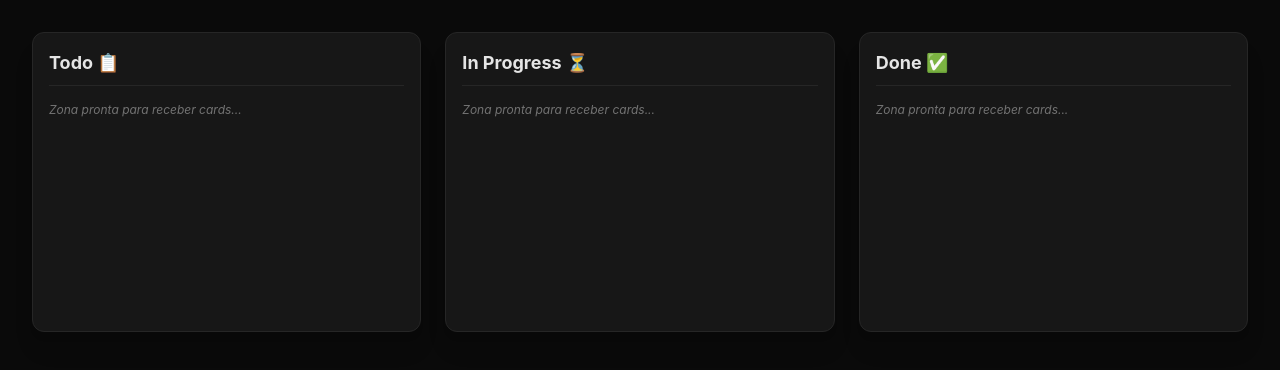
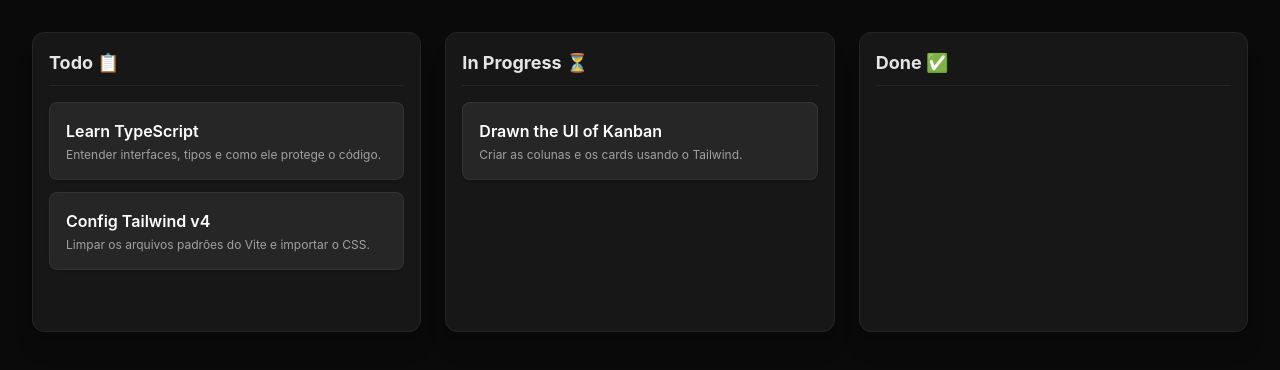
Before and after one commit to daniel27072007/reactive-kanban-board, a React (Vite) app in the folder reactive-kanban/: page / in a window 1280 px wide. Shown: the top 370 px of the page. Built offline with nearby package versions, Linux system fonts and the light colour scheme.

Commit message:
kanban without dynamic-colunm-change

```diff
--- a/reactive-kanban/src/App.tsx
+++ b/reactive-kanban/src/App.tsx
@@ -1,5 +1,5 @@
 import { useState } from "react"
-import { DragDropContext, Droppable } from "@hello-pangea/dnd"
+import { DragDropContext, Draggable, Droppable } from "@hello-pangea/dnd"
 import { data } from './mockData.ts'
 import type { StateKanban } from "./types.ts"
 import type { DropResult } from "@hello-pangea/dnd"
@@ -15,35 +15,39 @@ function App() {
   return (
     <DragDropContext onDragEnd={whenDragging}>
       <div className="min-h-screen bg-neutral-950 text-neutral-100 p-8">
-
-        {/* Grid para alinhar as 3 columns lado a lado */}
         <div className="grid grid-cols-1 md:grid-cols-3 gap-6 max-w-7xl mx-auto items-start">
-
           {arrayColumn.map((column) => (
-
             // 1. O BALDE (ZONA ONDE SOLTA): Criamos um Droppable para cada column do array
             <Droppable key={column.id} droppableId={column.id}>
               {(provided) => (
-
-                // 2. A NOSSA DIV REAL DA column: Ela precisa receber as conexões da biblioteca
                 <div ref={provided.innerRef} {...provided.droppableProps} className="bg-neutral-900 rounded-xl p-4 border border-neutral-800 shadow-xl min-h-[300px]">
-                  {/* Título da column */}
                   <h2 className="font-bold text-lg text-neutral-200 mb-4 pb-2 border-b border-neutral-800">
                     {column.title}
                   </h2>
-
-                  <p className="text-xs text-neutral-500 italic">
-                    Zona pronta para receber cards...
-                  </p>
-
+                  <div className="flex flex-col gap-3">
+                    {column.cards.map((card, index) => (
+                      // 2. Criamos um Draggable para cada card do colunm
+                      <Draggable key={card.id} draggableId={card.id} index={index}>
+                        {(provided) => (
+                          <div
+                            ref={provided.innerRef}
+                            {...provided.draggableProps}
+                            {...provided.dragHandleProps}
+                            className="bg-neutral-800 p-4 rounded-lg border border-neutral-700/50 shadow-sm cursor-grab text-white"
+                          >
+                            <h3 className="font-semibold text-base">{card.title}</h3>
+                            <p className="text-xs text-neutral-400 mt-1">{card.description}</p>
+                          </div>
+                        )}
+                      </Draggable>
+                    ))}
+                    {provided.placeholder}
+                  </div>
                 </div>
               )}
             </Droppable>
-
           ))}
-
         </div>
-
       </div>
     </DragDropContext>
   );
```
